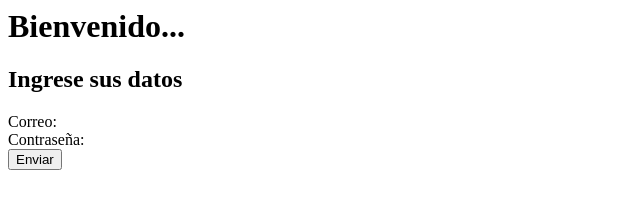
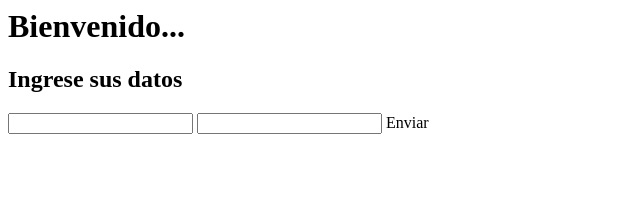
Before and after one commit to alessandroandrade2601/mi-primer-proyecto-html-git, a plain HTML site: page index.html in a window 1280 px wide. Shown: the whole page, without its empty margins (0-640 px from the left). Drawn offline with Linux system fonts and the light colour scheme.

Commit message:
Se agrego el login

```diff
--- a/index.html
+++ b/index.html
@@ -5,15 +5,15 @@
         </h1>
     </head>
     <body>
+
         <h2>
           Ingrese sus datos
         </h2>
 
     </body>
     <footer>
-        Correo: <br>
-        Contraseña: <br>
-        <button>
+        <input type = "text">
+        <input type = "text">
             Enviar
         </button>
     </footer>
```
